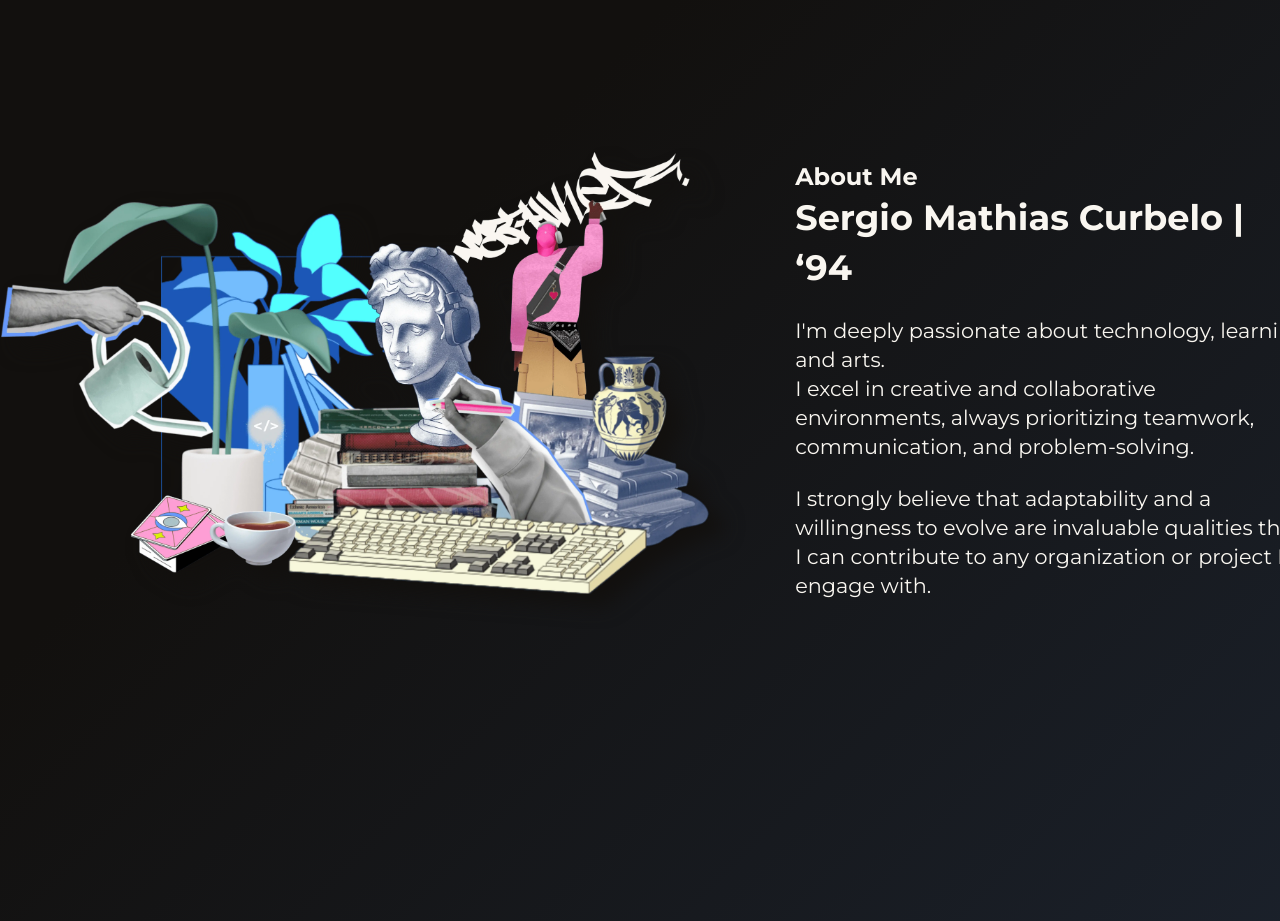
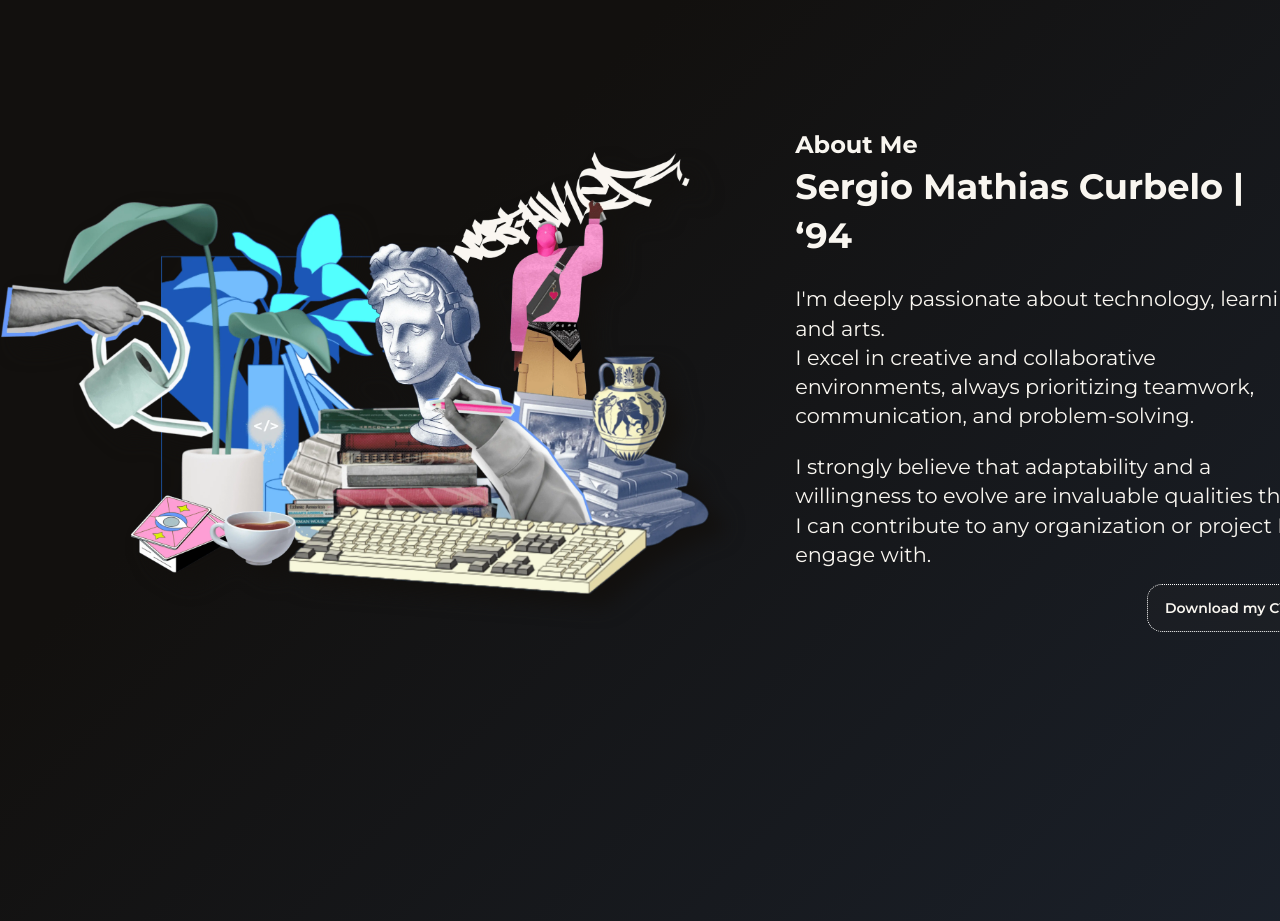
Before and after one commit to na7hk3r/smcurbelo, a React (Vite) app: page / in a window 1280 px wide. Shown: the part 820-1741 px from the top of the page. Built offline with nearby package versions, Linux system fonts and the light colour scheme.

Commit message:
resume download button

```diff
--- a/src/components/About/About.css
+++ b/src/components/About/About.css
@@ -17,6 +17,8 @@
 .about-right{
     width: 40vw;
     line-height: 1.4;
+    display: flex;
+    flex-direction: column;
 }
 .about-right h1{
     font-size: 2.2em;
@@ -25,6 +27,30 @@
 .about-right p{
     font-size: 1.3em;
 }
+.about-right a{
+    align-items: center;
+    align-self: flex-end;
+    background: var(--black-blur);
+    border-radius: 15px;
+    border: 1px dotted white;
+    cursor: pointer;
+    display: flex;
+    font-size: 14px;
+    font-weight: 600;
+    height: 3rem;
+    justify-content: center;
+    margin-top: 15px;
+    padding: 10px;
+    text-decoration: none;
+    width: 10rem;
+}
+
+.about-right a:hover{
+    background: var(--primary);
+    color: white;
+    transition: ease-in-out .3s;
+}
+
 .skills{
     display: flex;
 }
--- a/src/components/About/About.jsx
+++ b/src/components/About/About.jsx
@@ -10,12 +10,14 @@ const About = ({ language }) => {
       text1:"I'm deeply passionate about technology, learning and arts.",
       text2:"I excel in creative and collaborative environments, always prioritizing teamwork, communication, and problem-solving. ",
       text3:"I strongly believe that adaptability and a willingness to evolve are invaluable qualities that I can contribute to any organization or project I engage with.",
+      cv: "Download my CV",
     },
     es: {
       title: "Sobre Mí",
       text1: "Me apasiona profundamente la tecnología, el aprendizaje y las artes.",
       text2: "Destaco en entornos creativos y colaborativos, siempre priorizando el trabajo en equipo, la comunicación y la resolución de problemas.",
       text3: "Creo firmemente que la adaptabilidad y la disposición a evolucionar son cualidades invaluables que puedo aportar a cualquier organización o proyecto en el que participe.",
+      cv: "Descarga mi CV",
     },
   };
   const initialAnimation = {
@@ -66,6 +68,8 @@ const About = ({ language }) => {
         <p>{content[language].text1}</p>
         <p>{content[language].text2}</p><br />
         <p>{content[language].text3}</p>
+
+        <a href="/CV_Sergio_Curbelo.pdf" download>{content[language].cv}</a>
       </motion.div>
     </div>
   );
```
Also changed, not shown: 1 other file (tests, documents, lock files or other folders).
